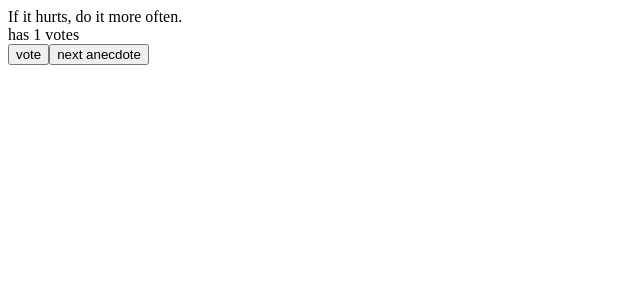
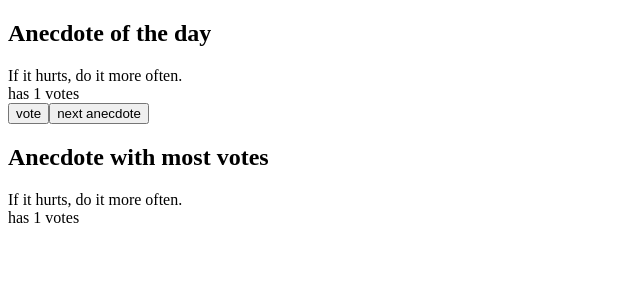
Before and after one commit to duartqx/helsinki, a React (Vite) app in the folder fullstack/part1/: page / in a window 1280 px wide. Both pictures are taken after a click on the button "vote". Shown: the top 300 px of the page, without its empty margins (0-640 px from the left). Built offline with nearby package versions, Linux system fonts and the light colour scheme.

Commit message:
part1d-anecdotes 1.14 (part2 I really need to org better this)

```diff
--- a/fullstack/part1/src/App.jsx
+++ b/fullstack/part1/src/App.jsx
@@ -15,6 +15,8 @@ const App = () => {
   const [selected, setSelected] = useState(0)
   const [votes, setVotes] = useState(Array(anecdotes.length).fill(0))
 
+  const mostVoted = votes.indexOf(Math.max(...votes))
+
   const handleSelected = () => {
     setSelected(() => Math.floor(Math.random() * anecdotes.length))
   }
@@ -29,12 +31,21 @@ const App = () => {
 
   return (
     <>
+      <h2>Anecdote of the day</h2>
       <div>{anecdotes[selected]}</div>
       <div>has {votes[selected]} votes</div>
       <div>
         <button onClick={handleVote}>vote</button>
         <button onClick={handleSelected}>next anecdote</button>
       </div>
+
+      {votes[mostVoted] !== 0 && (
+        <>
+          <h2>Anecdote with most votes</h2>
+          <div>{anecdotes[mostVoted]}</div>
+          <div>has {votes[mostVoted]} votes</div>
+        </>
+      )}
     </>
   )
 };
```
